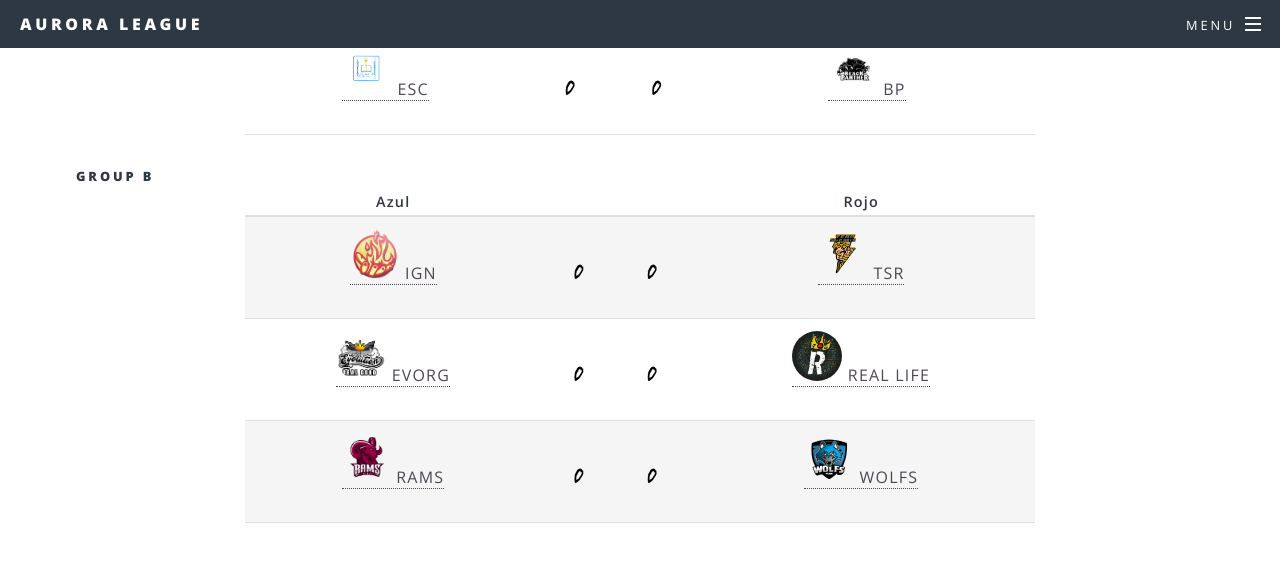
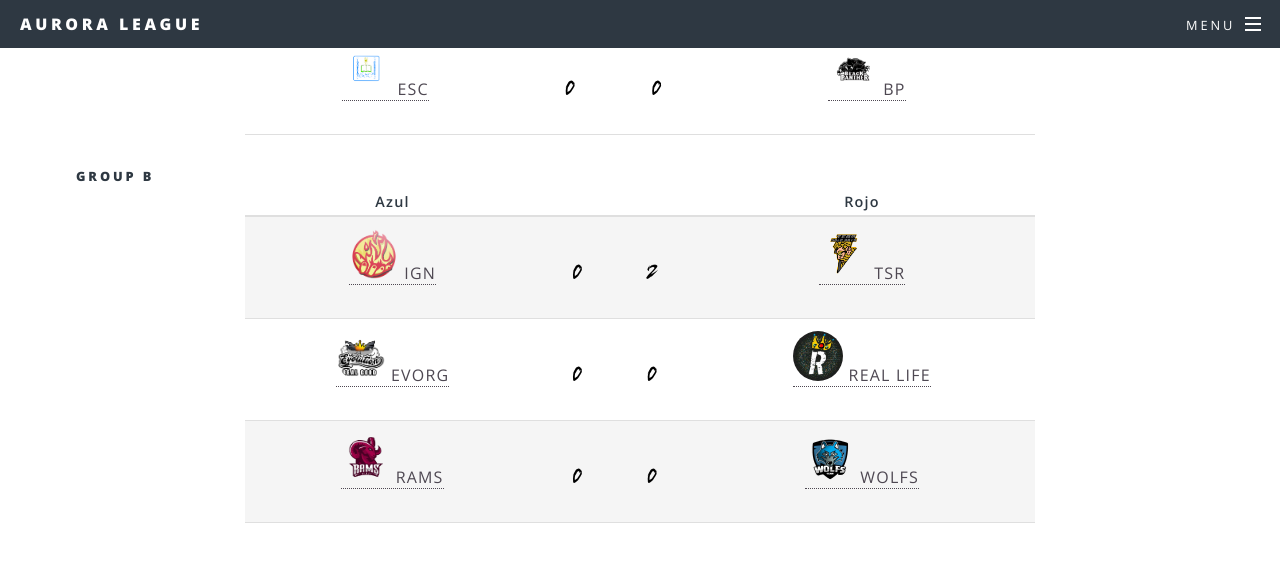
Before and after one commit to AuroraLeague/auroraleague.github.io, a Jekyll site: the page built from calendar.html, in a window 1280 px wide and 900 px high, scrolled down 1540 px. Shown: the top 578 px of the window. Built offline with Jekyll 4.4.1, drawn with Linux system fonts in a browser that asks for light colours.

Commit message:
Added results

```diff
--- a/_data/calendar.yml
+++ b/_data/calendar.yml
@@ -61,7 +61,7 @@
             wins: 0
           red:
             team: TSR
-            wins: 0
+            wins: 2
         - 2:
           blue:
             team: EVORG
```
